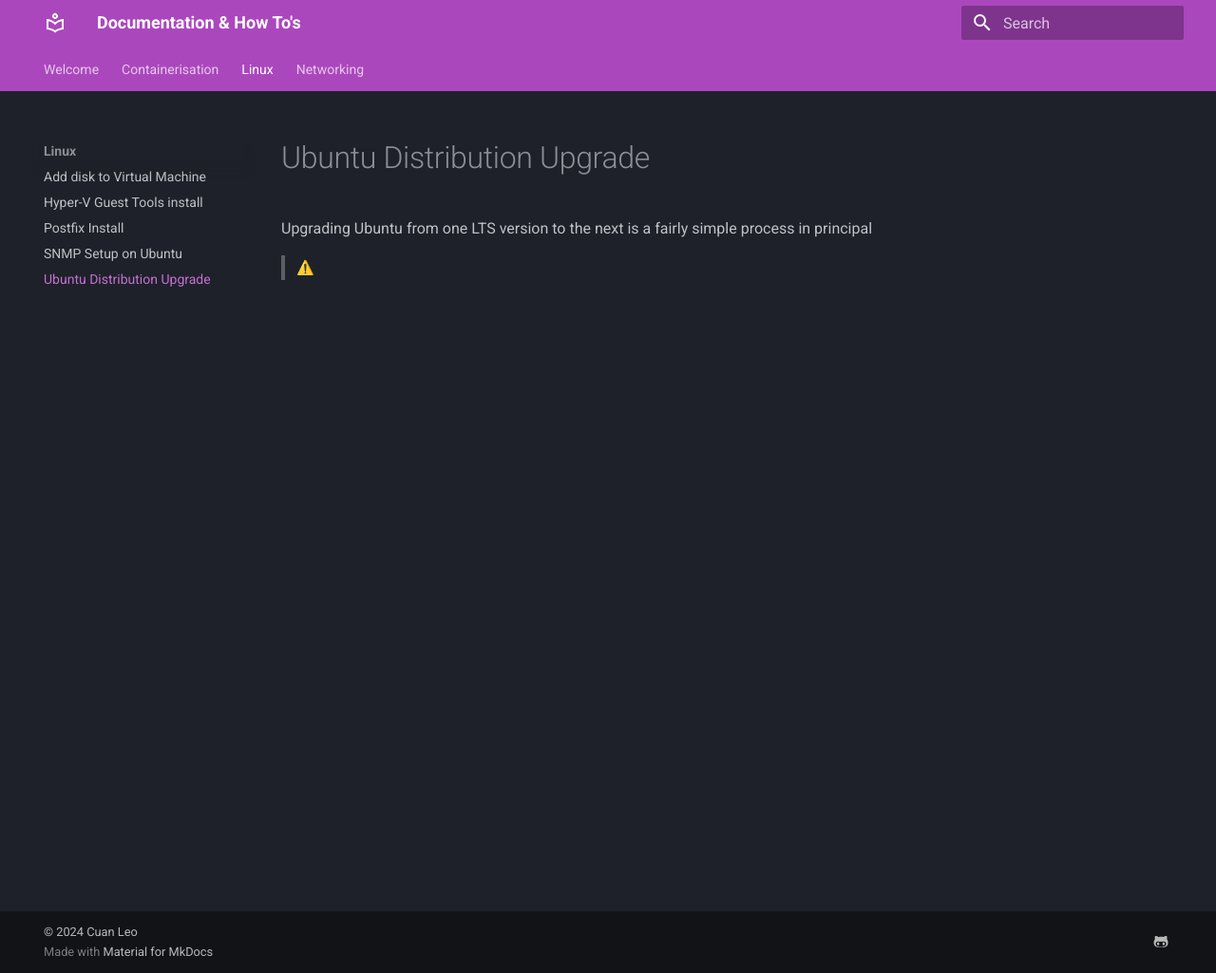
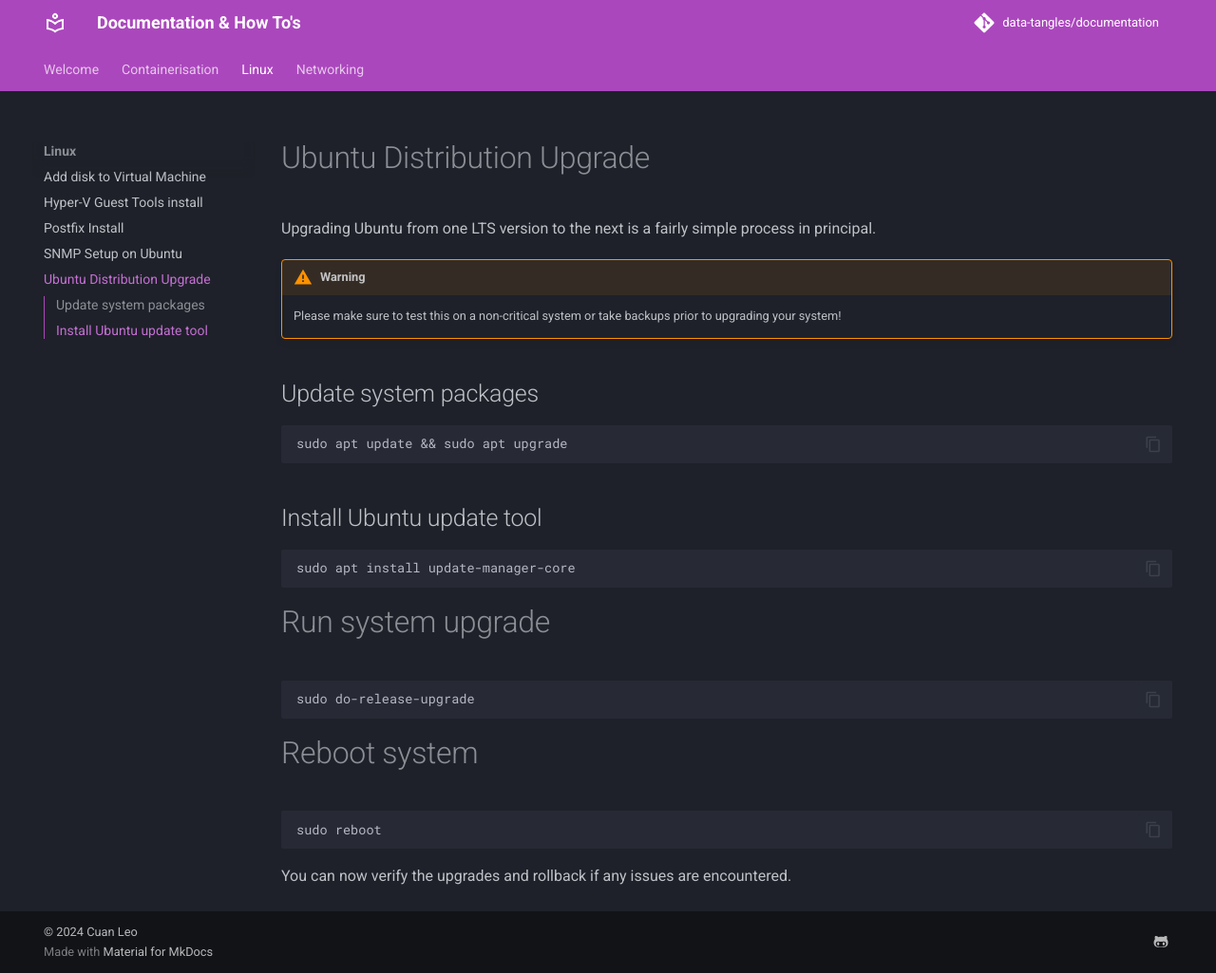
Before and after one commit to data-tangles/documentation, an MkDocs documentation site: the page built from docs/linux/ubuntu_distro_upgrade.md, in a window 1280 px wide and 1025 px high. Shown: the whole window at 95% size. Built offline with MkDocs 1.6.1 and Material for MkDocs 9.7.7, drawn with Linux system fonts in a browser that asks for light colours; emoji names are drawn with the system emoji font; comment, search, counter and statistics services are not loaded.

````diff
--- a/docs/linux/ubuntu_distro_upgrade.md
+++ b/docs/linux/ubuntu_distro_upgrade.md
@@ -1,5 +1,33 @@
 # Ubuntu Distribution Upgrade
 
-Upgrading Ubuntu from one LTS version to the next is a fairly simple process in principal
+Upgrading Ubuntu from one LTS version to the next is a fairly simple process in principal.
 
-> :warning:
+!!! warning
+
+    Please make sure to test this on a non-critical system or take backups prior to upgrading your system!
+
+## Update system packages
+
+```
+sudo apt update && sudo apt upgrade
+```
+
+## Install Ubuntu update tool
+
+```
+sudo apt install update-manager-core
+```
+
+# Run system upgrade
+
+```
+sudo do-release-upgrade
+```
+
+# Reboot system
+
+```
+sudo reboot
+```
+
+You can now verify the upgrades and rollback if any issues are encountered.
--- a/mkdocs.yml
+++ b/mkdocs.yml
@@ -18,10 +18,27 @@ theme:
     - content.code.copy
   language: en
 
+plugins:
+  - git-revision-date-localized:
+      enable_creation_date: true
+  - git-committers:
+      repository: data-tangles/documentation
+      branch: main
+
+repo_name: data-tangles/documentation
+repo_url: https://github.com/data-tangles/documentation
+
 extra:
   social:
     - icon: fontawesome/brands/github-alt
       link: https://github.com/data-tangles
+  consent:
+    title: Cookie consent
+    description: >-
+      We use cookies to recognize your repeated visits and preferences, as well
+      as to measure the effectiveness of our documentation and whether users
+      find what they're searching for. With your consent, you're helping us to
+      make our documentation better.
 
 markdown_extensions:
   - pymdownx.highlight:
````
Also changed, not shown: docs/linux/add_new_disk.md (+2 -2 lines), docs/linux/postfix_install.md (+4 -4 lines).
